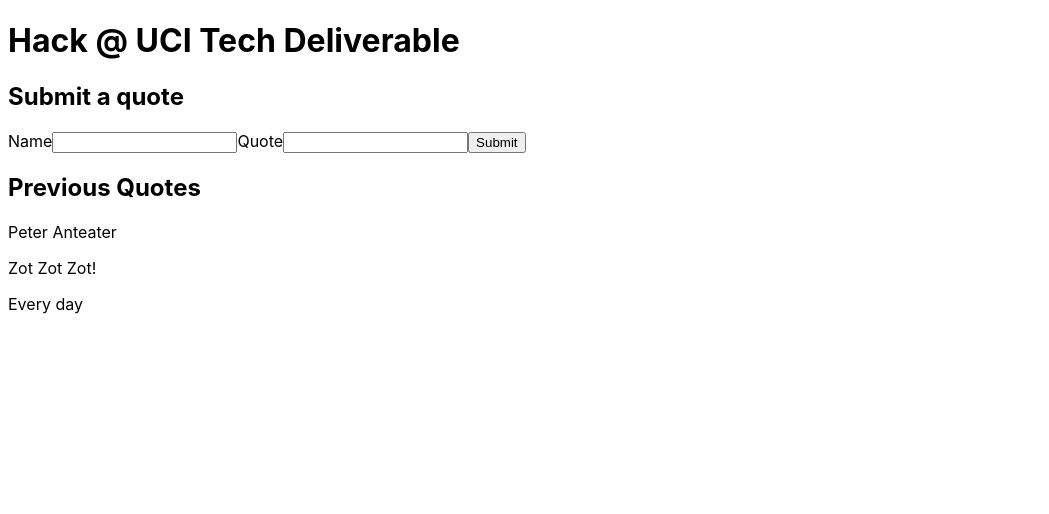
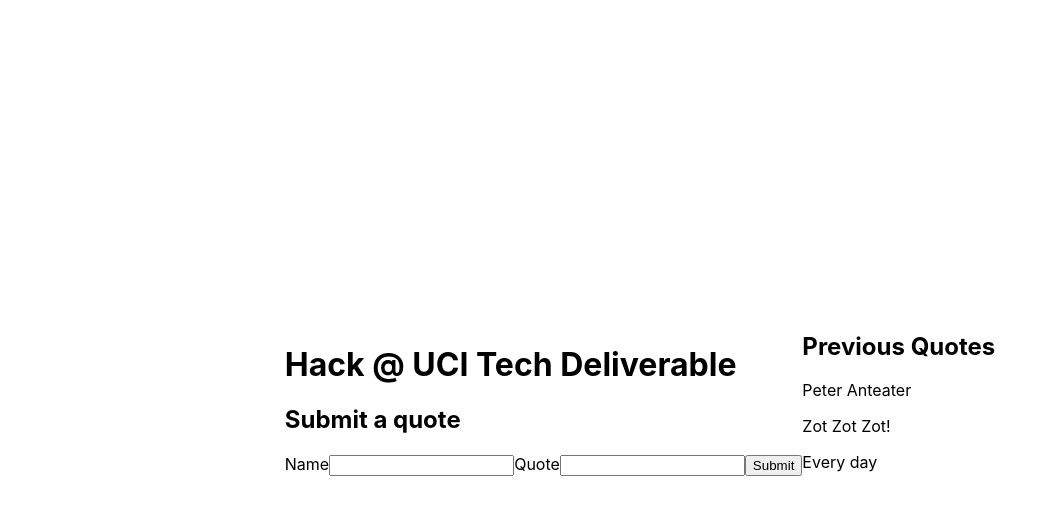
Before and after one commit to IanWearsHat/Hack2023Deliverable, a React (Vite) app in the folder frontend/: page / in a window 1280 px wide. Shown: the top 514 px of the page, without its empty margins (0-1049 px from the left). Built offline with nearby package versions, Linux system fonts and the light colour scheme.

Commit message:
Created base Quote Component

```diff
--- a/frontend/src/App.jsx
+++ b/frontend/src/App.jsx
@@ -3,6 +3,7 @@
 function App() {
 	return (
 		<div className="App">
+			<div className="quote-input">
 				{/* TODO: include an icon for the quote book */}
 				<h1>Hack @ UCI Tech Deliverable</h1>
 
@@ -15,7 +16,9 @@
 					<input type="text" name="message" id="input-message" required />
 					<button type="submit">Submit</button>
 				</form>
+			</div>
 
+			<div className="previous-quotes">
 				<h2>Previous Quotes</h2>
 				{/* TODO: Display the actual quotes from the database */}
 				<div className="messages">
@@ -24,6 +27,7 @@
 					<p>Every day</p>
 				</div>
 			</div>
+		</div>
 	);
 }
 
--- a/frontend/src/index.css
+++ b/frontend/src/index.css
@@ -1,3 +1,14 @@
 :root {
 	font-family: Inter, system-ui, Avenir, Helvetica, Arial, sans-serif;
 }
+
+html, body {
+	margin: 0;
+}
+
+.App {
+	height: 100vh;
+	display: flex;
+	align-items: center;
+	justify-content: center;
+}
```
Also changed, not shown: frontend/components/Quote/Quote.jsx (added, +11 -0 lines), frontend/components/Quote/quote.css (added). Lines whose indentation alone changed are shown as unchanged.
